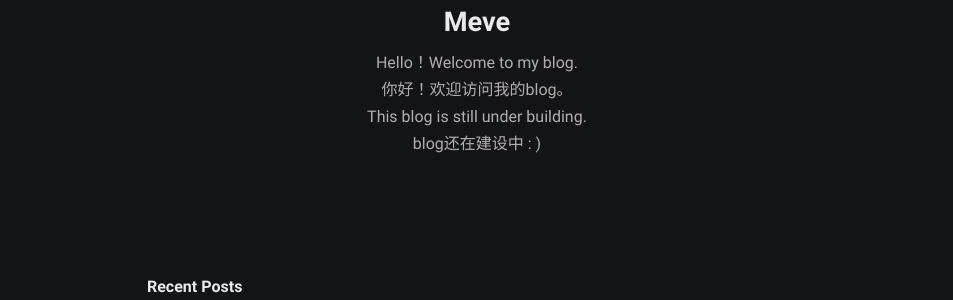
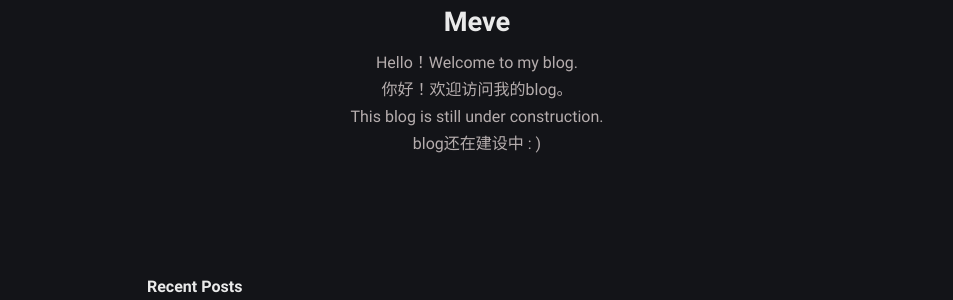
Before and after one commit to touchspeed/touchspeed.github.io, a Jekyll site: the page built from index.md, in a window 1280 px wide. Shown: the part 251-551 px from the top of the page, without its empty margins (163-1116 px from the left). Built offline with Jekyll 4.4.1, drawn with Linux system fonts in a browser that asks for light colours.

Commit message:
modify home word

```diff
--- a/_config.yml
+++ b/_config.yml
@@ -15,7 +15,7 @@ author:
   bio: >- # tell to the world
     Hello！Welcome to my blog. <br>
     你好！欢迎访问我的blog。 <br>
-    This blog is still under building. <br>
+    This blog is still under construction. <br>
     blog还在建设中 : )<br>
   username: touchspeed # general username
   github: touchspeed # github username
```
